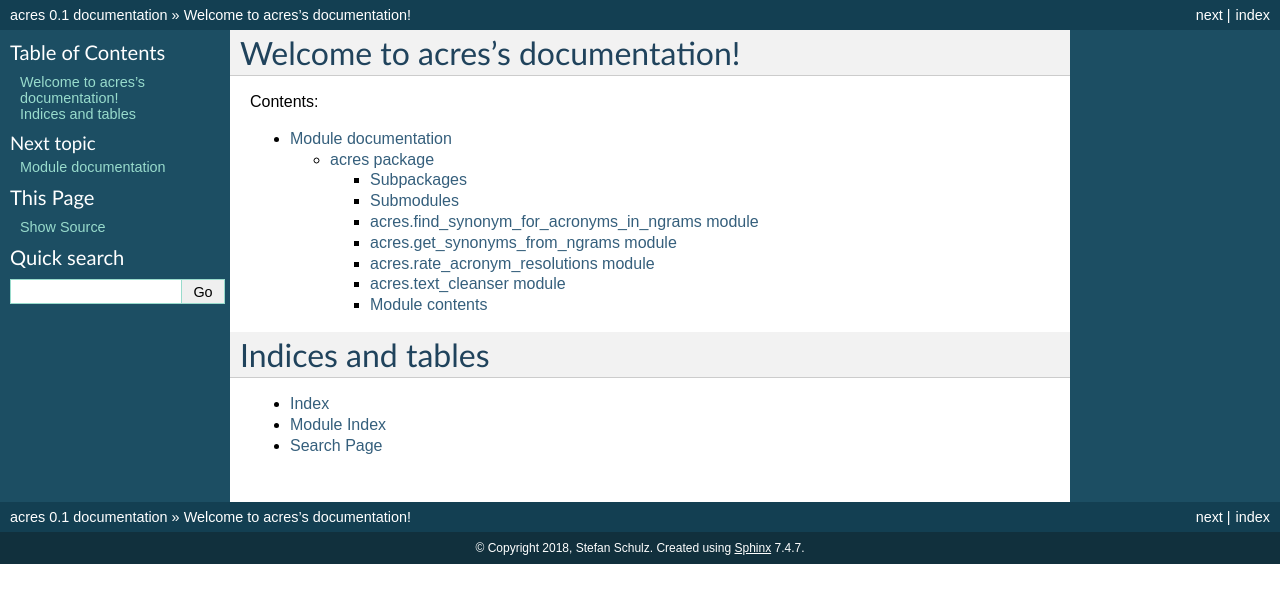
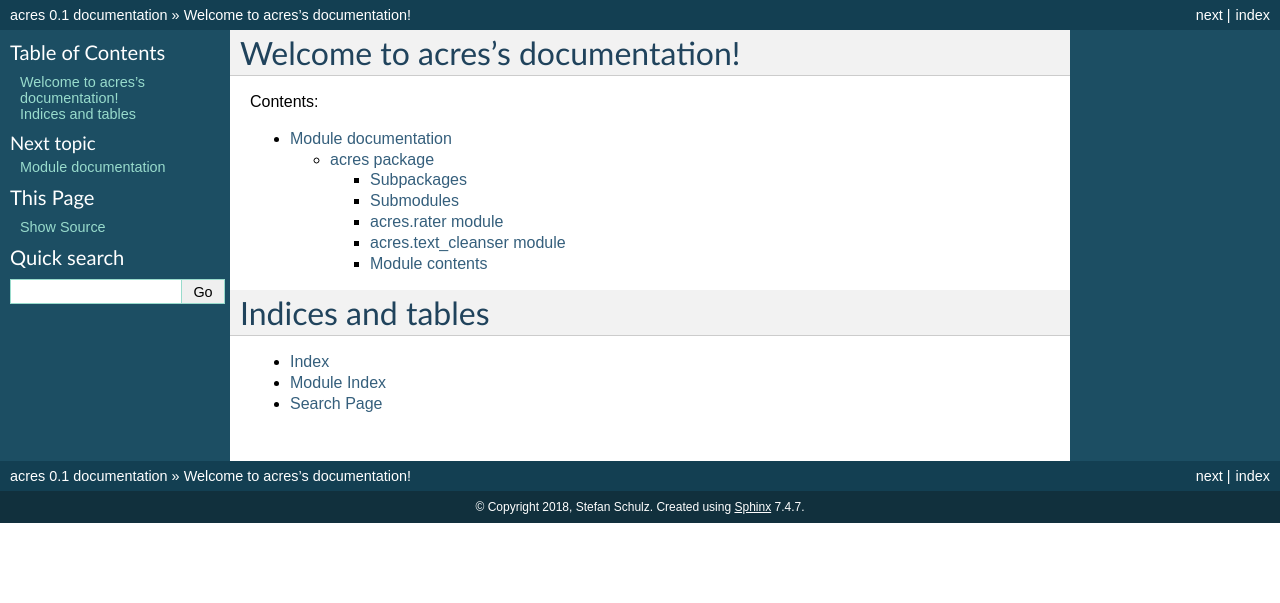
Before and after one commit to bst-mug/acres, a Sphinx documentation site: the page built from docs/index.rst, in a window 1280 px wide. Shown: the top 603 px of the page. Built offline with Sphinx 7.4.7, drawn with Linux system fonts in a browser that asks for light colours; pages that are not in the unit, such as notebooks, are missing from menus.

Commit message:
Update docs

```diff
--- a/docs/acres.rst
+++ b/docs/acres.rst
@@ -16,26 +17,10 @@ Subpackages
 Submodules
 ----------
 
-acres.find\_synonym\_for\_acronyms\_in\_ngrams module
------------------------------------------------------
+acres.rater module
+------------------
 
-.. automodule:: acres.find_synonym_for_acronyms_in_ngrams
-    :members:
-    :undoc-members:
-    :show-inheritance:
-
-acres.get\_synonyms\_from\_ngrams module
-----------------------------------------
-
-.. automodule:: acres.get_synonyms_from_ngrams
-    :members:
-    :undoc-members:
-    :show-inheritance:
-
-acres.rate\_acronym\_resolutions module
----------------------------------------
-
-.. automodule:: acres.rate_acronym_resolutions
+.. automodule:: acres.rater
     :members:
     :undoc-members:
     :show-inheritance:
```
Also changed, not shown: other parts of docs/acres.rst (+1 -0 lines), docs/acres.evaluation.rst (+8 -0 lines).
